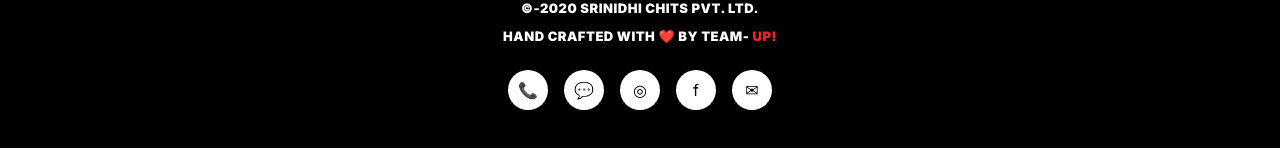
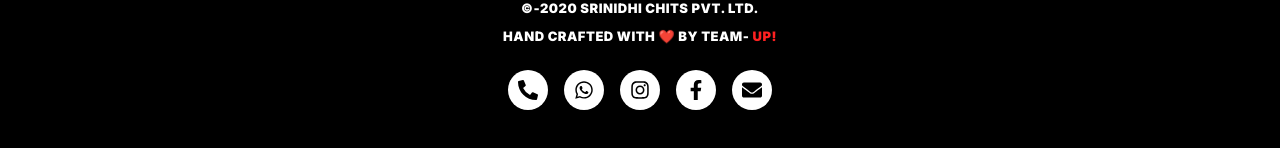
Before and after one commit to vishnuvardhanreddy8653/Sreenedhi-chits, a React (Vite) app in the folder frontend/: page /contact in a window 1280 px wide. Shown: the part 1699-1847 px from the top of the page. Built offline with nearby package versions, Linux system fonts and the light colour scheme; grey boxes are pictures that could not be loaded.

Commit message:
2.311924281506

```diff
--- a/frontend/package.json
+++ b/frontend/package.json
@@ -17,6 +17,7 @@
     "lucide-react": "^1.14.0",
     "react": "^19.2.6",
     "react-dom": "^19.2.6",
+    "react-icons": "^5.6.0",
     "react-router-dom": "^7.15.0"
   },
   "devDependencies": {
--- a/frontend/src/pages/ContactPage.jsx
+++ b/frontend/src/pages/ContactPage.jsx
@@ -1,5 +1,6 @@
 import { useState, useRef } from 'react';
 import { motion } from 'framer-motion';
+import { FaPhoneAlt, FaWhatsapp, FaInstagram, FaFacebookF, FaEnvelope } from 'react-icons/fa';
 import AnimatedTelanganaMap from '../components/AnimatedTelanganaMap';
 import { branches } from '../data/branches';
 
@@ -442,9 +443,14 @@
         }
 
         .contact-footer__social a:hover {
-          background: #fe2121;
           color: #fff;
         }
+
+        .contact-footer__social a.social-phone:hover { background: #dc2626; }
+        .contact-footer__social a.social-whatsapp:hover { background: #22c55e; }
+        .contact-footer__social a.social-instagram:hover { background: #db2777; }
+        .contact-footer__social a.social-facebook:hover { background: #2563eb; }
+        .contact-footer__social a.social-mail:hover { background: #dc2626; }
 
         @media (max-width: 1024px) {
           .contact-layout {
@@ -623,11 +629,11 @@
         </div>
 
         <div className="contact-footer__social">
-          <a href="tel:+916302296910" aria-label="Call Us">📞</a>
-          <a href="https://wa.me/916302296910" target="_blank" rel="noreferrer" aria-label="WhatsApp">💬</a>
-          <a href="https://instagram.com/search_to_find_my_name7" target="_blank" rel="noreferrer" aria-label="Instagram">◎</a>
-          <a href="https://facebook.com" target="_blank" rel="noreferrer" aria-label="Facebook">f</a>
-          <a href="mailto:contact@srinidhichits.com" aria-label="Email">✉</a>
+          <a href="tel:+916302296910" aria-label="Call Us" className="social-phone"><FaPhoneAlt size={20} /></a>
+          <a href="https://wa.me/916302296910" target="_blank" rel="noreferrer" aria-label="WhatsApp" className="social-whatsapp"><FaWhatsapp size={20} /></a>
+          <a href="https://instagram.com/search_to_find_my_name7" target="_blank" rel="noreferrer" aria-label="Instagram" className="social-instagram"><FaInstagram size={20} /></a>
+          <a href="https://facebook.com" target="_blank" rel="noreferrer" aria-label="Facebook" className="social-facebook"><FaFacebookF size={20} /></a>
+          <a href="mailto:contact@srinidhichits.com" aria-label="Email" className="social-mail"><FaEnvelope size={20} /></a>
         </div>
       </footer>
     </div>
```
Also changed, not shown: 1 other file (tests, documents, lock files or other folders).
